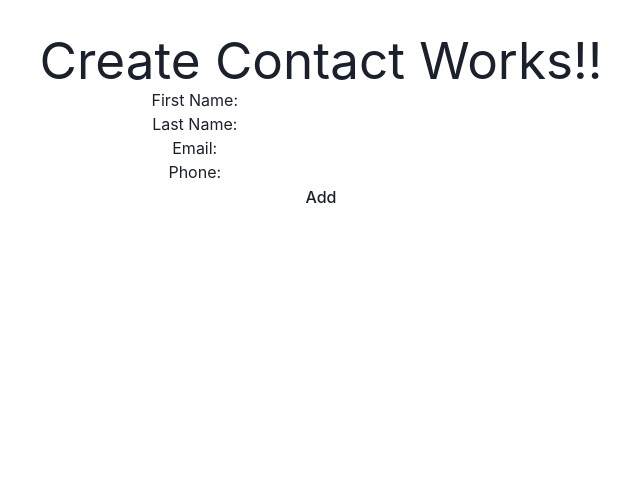
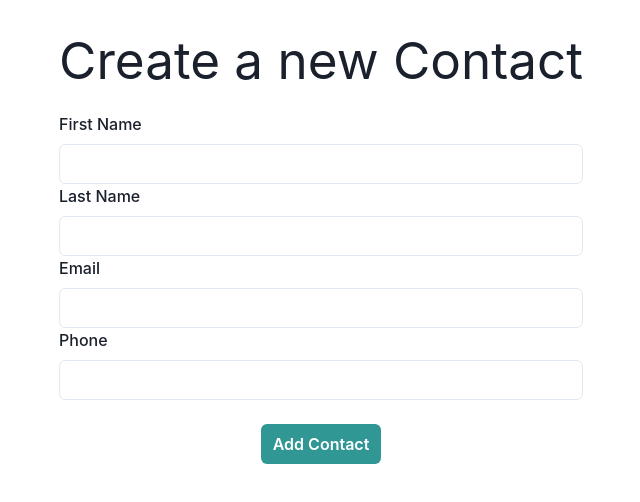
Before and after one commit to kahoragachau/Contabook, a React (Vite) app: page /create in a window 1280 px wide. Shown: the top 502 px of the page, without its empty margins (319-959 px from the left). Built offline with nearby package versions, Linux system fonts and the light colour scheme.

Commit message:
💄Style: Style Add Contact using ChakraUI

```diff
--- a/db.json
+++ b/db.json
@@ -48,6 +48,20 @@
       "email": "joelkahora@gmail.com",
       "phone": "+25401234567",
       "id": "qwZyDwJ"
+    },
+    {
+      "firstname": "Stacy",
+      "lastname": "Njeri",
+      "email": "stacynjeri@gmail.com",
+      "phone": "+234556688468",
+      "id": "3JsBj8G"
+    },
+    {
+      "firstname": "Joan",
+      "lastname": "Muthoni",
+      "email": "joanmuthoni@gmail.com",
+      "phone": "+23457884389339",
+      "id": "mxnbtJI"
     }
   ]
 }
--- a/src/components/CreateContact/CreateContact.jsx
+++ b/src/components/CreateContact/CreateContact.jsx
@@ -1,7 +1,8 @@
 import './CreateContact.css'
 import axios from 'axios';
 import { useState } from 'react';
-import { useNavigate } from 'react-router-dom';
+import { Form, useNavigate } from 'react-router-dom';
+import { Input, FormControl, FormLabel, FormErrorMessage, FormHelperText, Button } from '@chakra-ui/react';
 
 
 const CreateContact = () => {
@@ -21,41 +22,48 @@ const CreateContact = () => {
   }
   return (
     <>
-      <h1>Create Contact Works!!</h1>
+      <h1>Create a new Contact</h1>
+      <br />
       <form onSubmit={handleCreate}>
-        <label htmlFor="firstname">First Name: </label>
-        <input
+        <FormControl>
+          <FormLabel>First Name</FormLabel>
+          <Input
           type="text"
           onChange={(e) => {
             setFormData({...formData, firstname:e.target.value})
           }}
         />
-        <br />
-        <label htmlFor="lastname">Last Name: </label>
-        <input
+        </FormControl>
+        <FormControl>
+          <FormLabel>Last Name</FormLabel>
+          <Input
           type="text"
           onChange={(e) => {
             setFormData({...formData, lastname:e.target.value})
           }}
         />
-        <br />
-        <label htmlFor="email">Email: </label>
-        <input
-          type="text"
+        </FormControl>
+
+        <FormControl>
+        <FormLabel>Email</FormLabel>
+        <Input
+          type="email"
           onChange={(e) => {
             setFormData({...formData, email:e.target.value})
           }}
         />
-        <br />
-        <label htmlFor="phone">Phone: </label>
-        <input
+        </FormControl>
+        <FormControl>
+          <FormLabel>Phone</FormLabel>
+          <Input
           type="text"
           onChange={(e) => {
             setFormData({...formData, phone:e.target.value})
           }}
         />
+        </FormControl>
         <br />
-        <button type="submit">Add</button>
+        <Button colorScheme='teal' w="120px" type="submit">Add Contact</Button>
       </form>
     </>
   )
```
